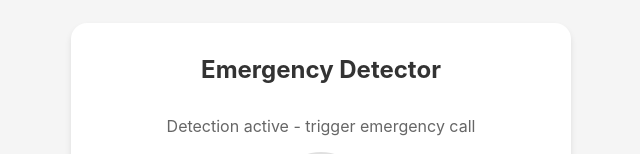
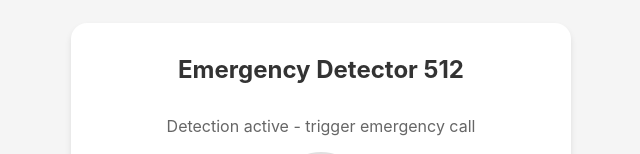
Before and after one commit to shivchopade/pblrepo, a website: page index.html in a window 1280 px wide. Shown: the part 191-345 px from the top of the page, without its empty margins (319-959 px from the left). Drawn offline with Linux system fonts and the light colour scheme.

Commit message:
four commit

```diff
--- a/index.html
+++ b/index.html
@@ -8,7 +8,7 @@
 </head>
 <body>
     <div class="container">
-        <h1>Emergency Detector</h1>
+        <h1>Emergency Detector 512</h1>
         <div class="status-container">
             <p id="status">Emergency call</p>
             <div id="shake-indicator" class="shake-indicator"></div>
```
Also changed, not shown: README.md.
